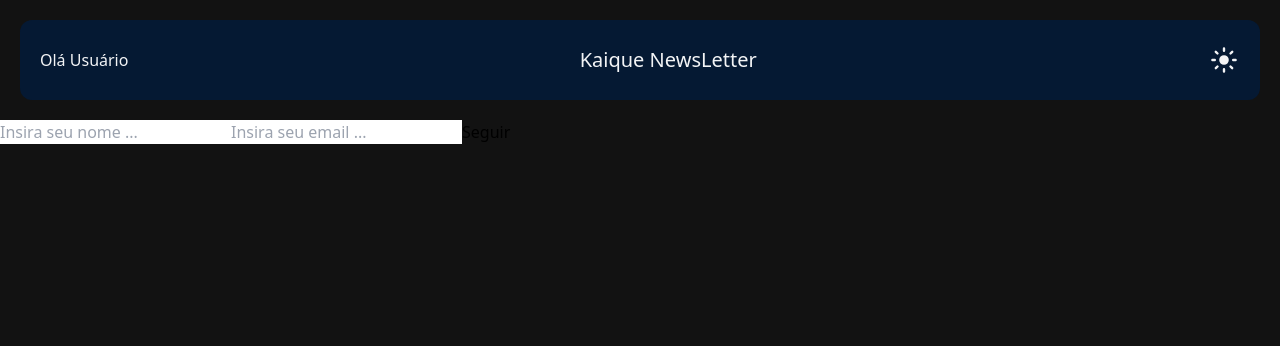
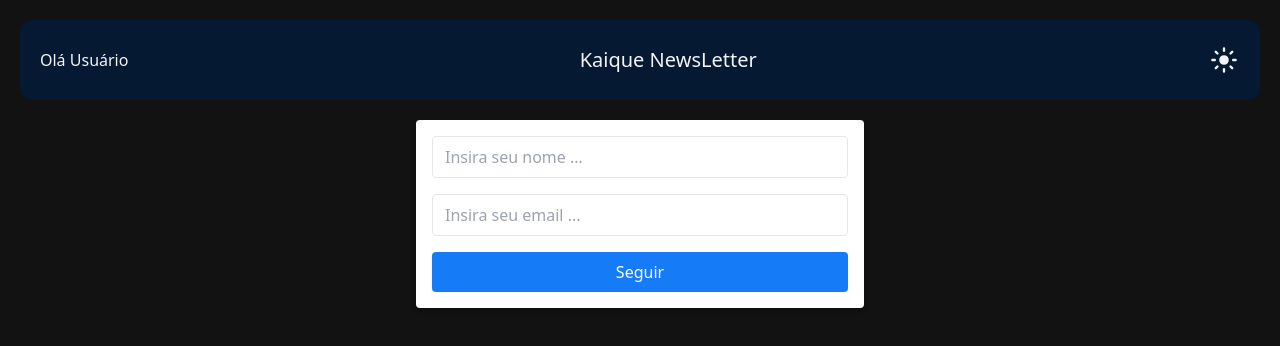
Before and after one commit to nagato94/newsletter-tailwind, a React (Vite) app: page / in a window 1280 px wide. Shown: the top 346 px of the page. Built offline with nearby package versions, Linux system fonts and the light colour scheme.

Commit message:
form estilizado

```diff
--- a/src/App.jsx
+++ b/src/App.jsx
@@ -6,11 +6,11 @@ const App = () => {
   const [user, setUser] = useState();
   const hasUser = Boolean(user);
   return (
-    <>
+    <div className="h-screen">
       <Header user={user} />
       {hasUser && <ArticlesList />}
       {hasUser || <Form onSubmit={setUser} />}
-    </>
+    </div>
   );
 };
 
--- a/src/components/Form/Form.jsx
+++ b/src/components/Form/Form.jsx
@@ -4,12 +4,35 @@ const Form = ({ onSubmit }) => {
     const name = event.target[0].value;
     const email = event.target[1].value;
     onSubmit({ name, email });
-  }
-  return <form onSubmit={safeSubmit}>
-      <input type="text" placeholder="Insira seu nome ..." />
-      <input type="text" placeholder="Insira seu email ..." />
-      <button type="submit">Seguir</button>
+  };
+
+  return (
+    <form
+      onSubmit={safeSubmit}
+      className="max-w-md mx-auto p-4 bg-white rounded shadow-md"
+    >
+      <div className="mb-4">
+        <input
+          type="text"
+          placeholder="Insira seu nome ..."
+          className="w-full px-3 py-2 border rounded focus:outline-none focus:border-alura-100"
+        />
+      </div>
+      <div className="mb-4">
+        <input
+          type="text"
+          placeholder="Insira seu email ..."
+          className="w-full px-3 py-2 border rounded focus:outline-none focus:border-alura-100"
+        />
+      </div>
+      <button
+        type="submit"
+        className="w-full px-4 py-2 text-white bg-alura-100 rounded hover:bg-alura-200  hover:ease-in-out transition-all duration-500"
+      >
+        Seguir
+      </button>
     </form>
+  );
 };
 
 export default Form;
```
